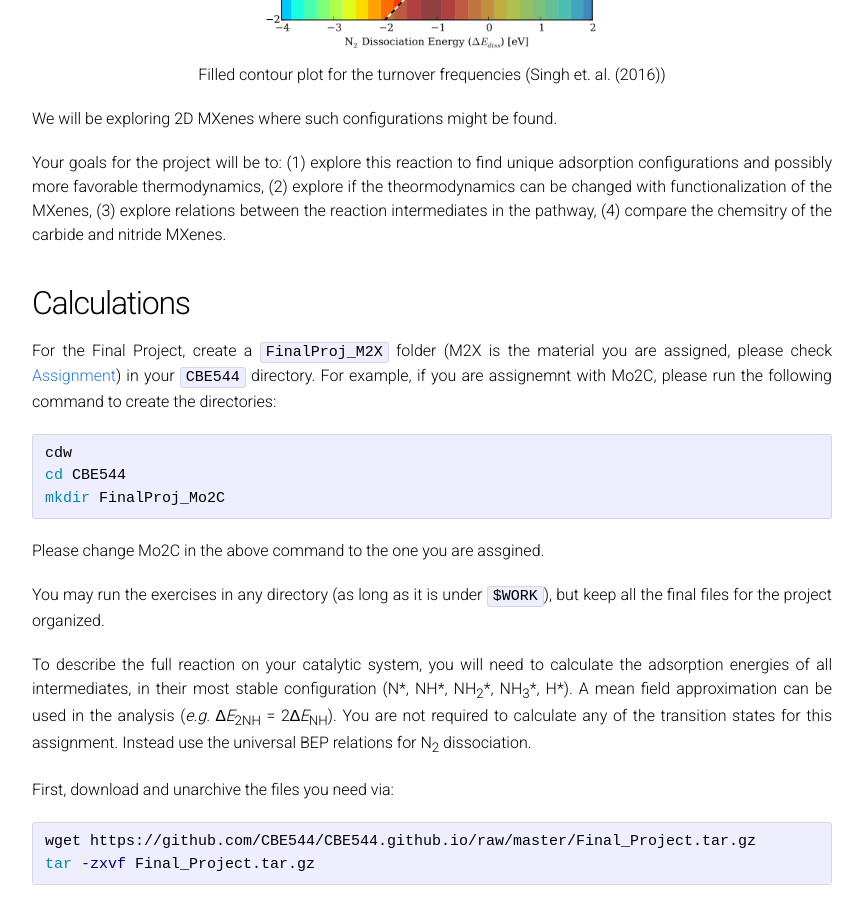
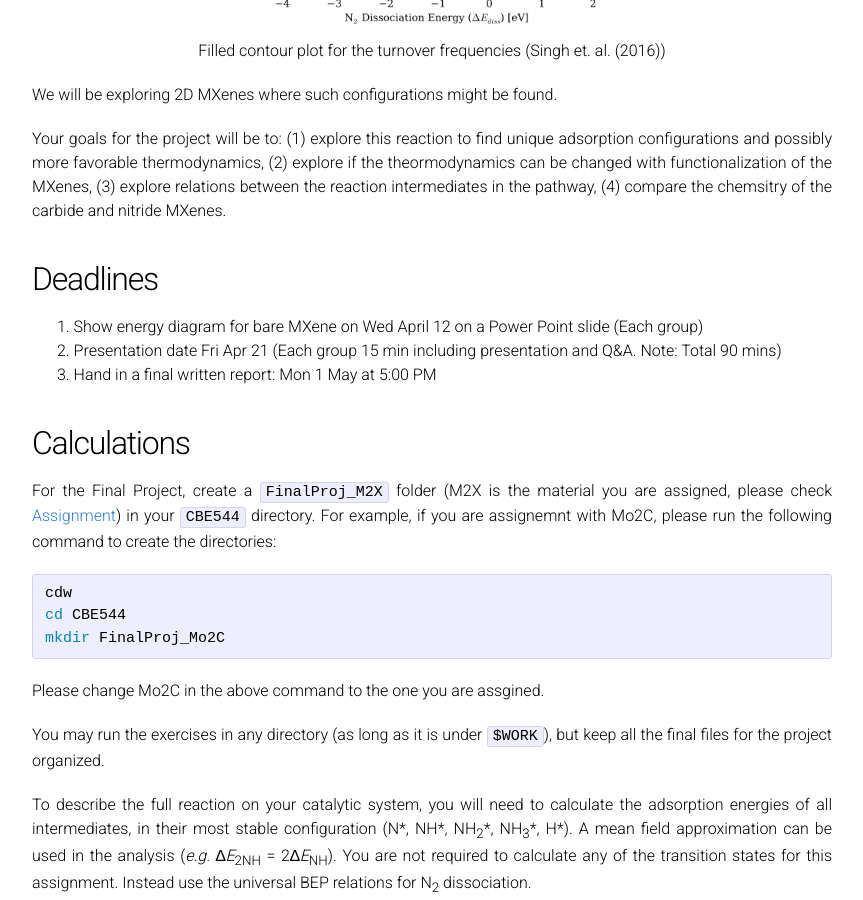
Before and after one commit to vojale/CBE544-2018.github.io, a Jekyll site: the page built from ProjectDescription.md, in a window 1280 px wide and 900 px high, scrolled down 2091 px. Shown: the whole window, without its empty margins (208-1071 px from the left). Built offline with Jekyll 4.4.1, drawn with Linux system fonts in a browser that asks for light colours; formulas are drawn with MathJax 3; our own code applies the rules of GitHub Pages for plain Markdown files; some of the changed text lies outside the part shown.

Commit message:
Update ProjectDescription.md

```diff
--- a/ProjectDescription.md
+++ b/ProjectDescription.md
@@ -8,8 +8,8 @@ permalink: /Project/
 1. [Introduction](#intro)
 3. [Calculations](#calcs)
 3. [Analysis](#analysis)
-4. [Report](#report)
-5. [Research Paper](#paper)
+
+4. [Final Report](#report)
 6. [Grading](#grading)
 7. [Summary of Requirements](#reqs)
 
@@ -64,6 +64,13 @@ Your goals for the project will be to:
 (2) explore if the theormodynamics can be changed with functionalization of the MXenes,
 (3) explore relations between the reaction intermediates in the pathway,
 (4) compare the chemsitry of the carbide and nitride MXenes.
+
+<a name='deadlines'></a>
+
+## Deadlines ##
+1. Show energy diagram for bare MXene on Wed April 12 on a Power Point slide (Each group)
+2. Presentation date Fri Apr 21 (Each group 15 min including presentation and Q&A. Note: Total 90 mins)
+3. Hand in a final written report: Mon 1 May at 5:00 PM
 
 <a name='calcs'></a>
 
@@ -145,7 +152,7 @@ ln -s /home1/03672/tg829713/lnk_CBE544/M2X FPteam
 
 <a name='report'></a>
 
-## Report ##
+## Final Report ##
 
 The final report should be in the form of a 3-5 pages long mini paper including figures and tables. One report for each group of 4 people formed according to the metal of the Mxene. Please be succinct and organize it in the following way:
 
@@ -153,6 +160,7 @@ The final report should be in the form of a 3-5 pages long mini paper including
 * Calculation details
 * Results and discussion
 * Conclusion (brief)
+
 
 
 <!--Run the following to copy all your files into the shared course directory, so your classmates may access the results.
@@ -195,7 +203,10 @@ You are welcome to share data amongst your peers to discuss broader trends.
 
 <a name='reqs'></a>
 
-## Summary of Requirements ##
+## Requirements ##
+1. Show energy diagram for bare MXene on Wed April 12 on a Power Point slide (Each group)
+2. Presentation date Fri Apr 21 (Each group 15 min including presentation and Q&A. Note: Total 90 mins)
+3. Hand in a final written report: Mon 1 May at 5:00 PM
 
 At a minimum you should accomplish the following:
 
```
